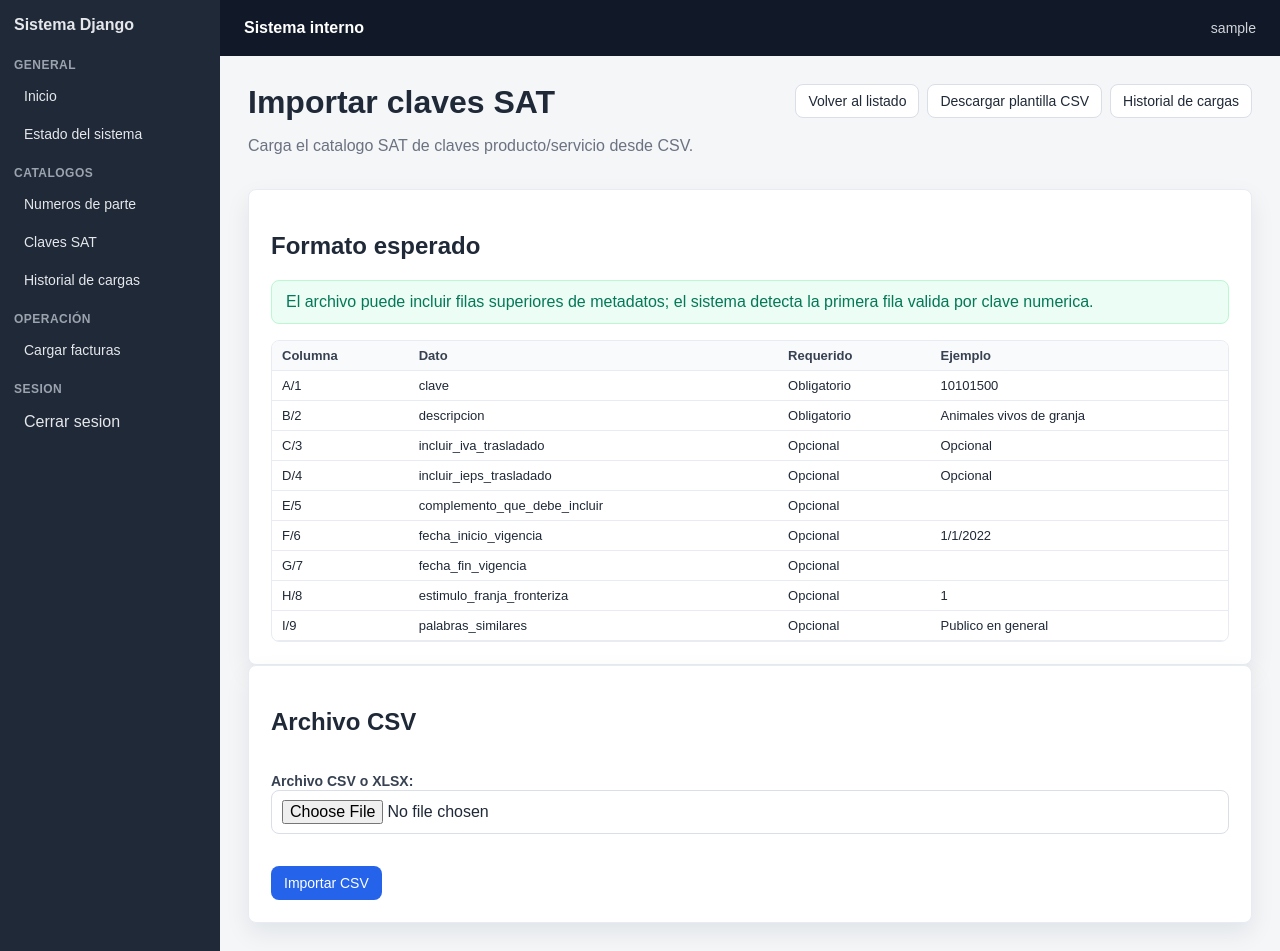
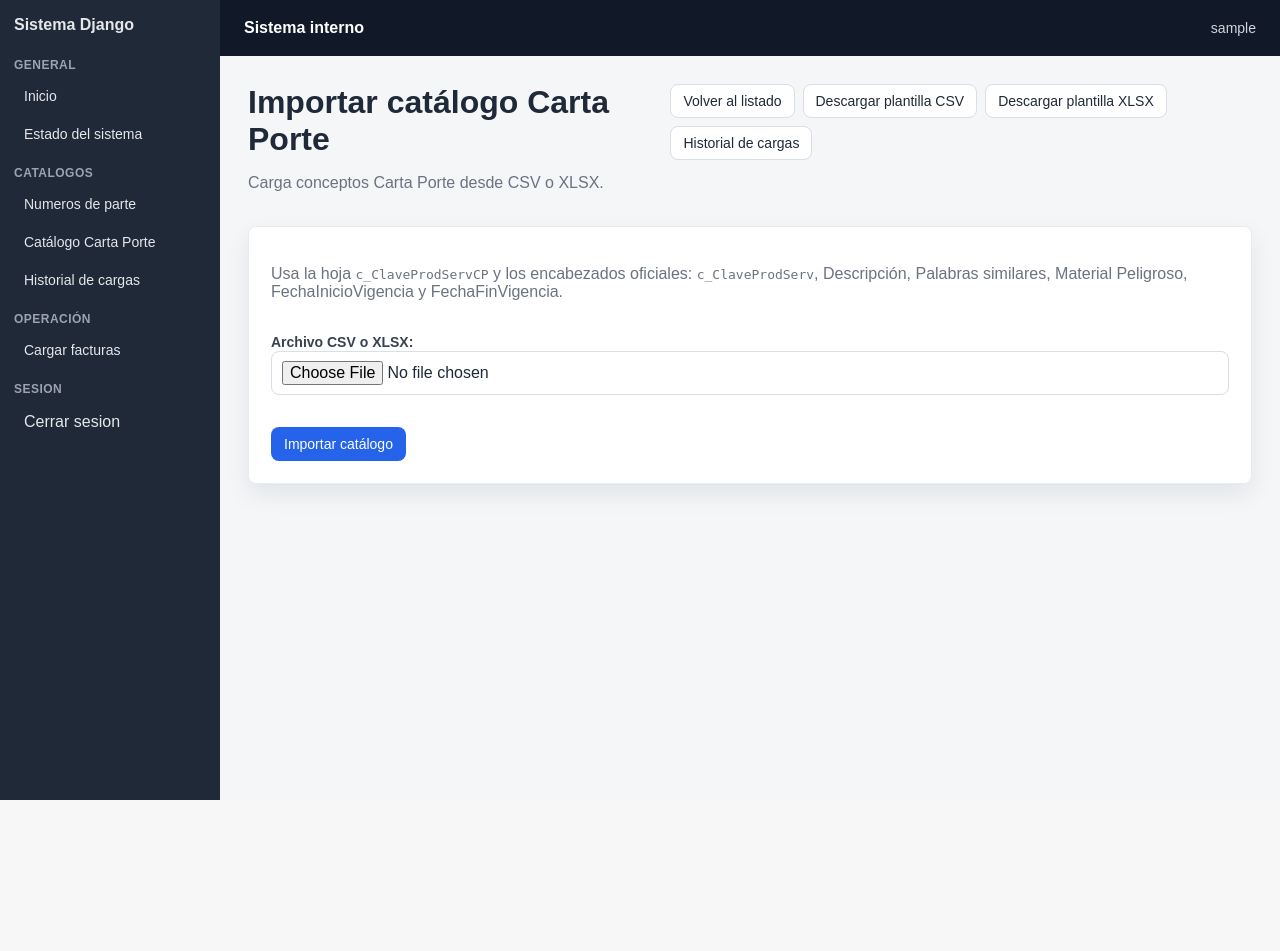
Before and after one commit to corres2/pksControl-cpanel, a Django app: page /catalogos/sat/importar/ in a window 1280 px wide. After the commit the page ends 800 px from the top, so only its background shows below. Run offline with Django 5.2, Linux system fonts and the light colour scheme; the visitor is signed in with stand-in values (Sample User, id 1).

Commit message:
feat: actualiza catalogo carta porte

```diff
--- a/app/apps/catalogos/urls.py
+++ b/app/apps/catalogos/urls.py
@@ -5,9 +5,11 @@ from apps.catalogos.views import (
     descargar_plantilla_numeros_parte,
     descargar_plantilla_numeros_parte_xlsx,
     descargar_plantilla_sat,
+    descargar_plantilla_sat_xlsx,
     exportar_cargas_csv,
     exportar_numeros_parte_csv,
     exportar_sat_csv,
+    exportar_sat_xlsx,
     importar_numeros_parte,
     importar_sat,
     numero_parte_activar,
@@ -56,6 +58,8 @@ urlpatterns = [
     path('numeros-parte/<int:pk>/editar/', numero_parte_update, name='numero_parte_update'),
     path('sat/', sat_list, name='sat_list'),
     path('sat/exportar/', exportar_sat_csv, name='exportar_sat_csv'),
+    path('sat/exportar.xlsx', exportar_sat_xlsx, name='exportar_sat_xlsx'),
     path('sat/importar/', importar_sat, name='importar_sat'),
     path('sat/plantilla/', descargar_plantilla_sat, name='plantilla_sat'),
+    path('sat/plantilla.xlsx', descargar_plantilla_sat_xlsx, name='plantilla_sat_xlsx'),
 ]
--- a/app/apps/catalogos/views.py
+++ b/app/apps/catalogos/views.py
@@ -164,41 +164,21 @@ def descargar_plantilla_numeros_parte_xlsx(request):
 @permission_required('catalogos.puede_importar_claves_sat')
 def descargar_plantilla_sat(request):
     return _crear_csv_descarga(
-        'plantilla_sat_claves_producto_servicio.csv',
+        'plantilla_catalogo_carta_porte.csv',
         [
-            [
-                'c_ClaveProdServ',
-                'Descripción',
-                'Incluir IVA trasladado',
-                'Incluir IEPS trasladado',
-                'Complemento que debe incluir',
-                'FechaInicioVigencia',
-                'FechaFinVigencia',
-                'Estímulo Franja Fronteriza',
-                'Palabras similares',
-            ],
-            [
-                '10101500',
-                'Animales vivos de granja',
-                'Opcional',
-                'Opcional',
-                '',
-                '1/1/2022',
-                '',
-                '1',
-                'Publico en general',
-            ],
-            [
-                '10101501',
-                'Gatos vivos',
-                'Opcional',
-                'Opcional',
-                '',
-                '1/1/2022',
-                '',
-                '1',
-                '',
-            ],
+            ['c_ClaveProdServ', 'Descripción', 'Palabras similares', 'Material Peligroso', 'FechaInicioVigencia', 'FechaFinVigencia'],
+            ['01010101', 'Ejemplo', '', '0', '', ''],
+        ],
+    )
+
+
+@permission_required('catalogos.puede_importar_claves_sat')
+def descargar_plantilla_sat_xlsx(request):
+    return _crear_xlsx_descarga(
+        'plantilla_catalogo_carta_porte.xlsx',
+        [
+            ['c_ClaveProdServ', 'Descripción', 'Palabras similares', 'Material Peligroso', 'FechaInicioVigencia', 'FechaFinVigencia'],
+            ['01010101', 'Ejemplo', '', '0', '', ''],
         ],
     )
 
@@ -418,41 +398,46 @@ def sat_list(request):
 def exportar_sat_csv(request):
     queryset, _q, _iva, _ieps, _vigente = _claves_sat_filtradas(request)
     response = HttpResponse(content_type='text/csv; charset=utf-8')
-    response['Content-Disposition'] = 'attachment; filename="catalogo_sat_filtrado.csv"'
+    response['Content-Disposition'] = 'attachment; filename="catalogo_carta_porte_filtrado.csv"'
     response.write('\ufeff')
 
     writer = csv.writer(response)
     writer.writerow(
-        [
-            'clave',
-            'descripcion',
-            'incluir_iva_trasladado',
-            'incluir_ieps_trasladado',
-            'complemento_que_debe_incluir',
-            'fecha_inicio_vigencia',
-            'fecha_fin_vigencia',
-            'estimulo_franja_fronteriza',
-            'palabras_similares',
-            'updated_at',
-        ]
+        ['c_ClaveProdServ', 'Descripción', 'Palabras similares', 'Material Peligroso', 'FechaInicioVigencia', 'FechaFinVigencia']
     )
     for item in queryset:
         writer.writerow(
             [
                 item.clave,
                 item.descripcion,
-                item.incluir_iva_trasladado,
-                item.incluir_ieps_trasladado,
+                item.palabras_similares,
                 item.complemento_que_debe_incluir,
                 _formatear_fecha_simple_csv(item.fecha_inicio_vigencia),
                 _formatear_fecha_simple_csv(item.fecha_fin_vigencia),
-                item.estimulo_franja_fronteriza,
-                item.palabras_similares,
-                _formatear_fecha_csv(item.updated_at),
             ]
         )
 
     return response
+
+
+@permission_required('catalogos.view_claveproductoserviciosat')
+def exportar_sat_xlsx(request):
+    queryset, _q, _iva, _ieps, _vigente = _claves_sat_filtradas(request)
+    filas = [
+        ['c_ClaveProdServ', 'Descripción', 'Palabras similares', 'Material Peligroso', 'FechaInicioVigencia', 'FechaFinVigencia']
+    ]
+    filas.extend(
+        [
+            item.clave,
+            item.descripcion,
+            item.palabras_similares,
+            item.complemento_que_debe_incluir,
+            _formatear_fecha_simple_csv(item.fecha_inicio_vigencia),
+            _formatear_fecha_simple_csv(item.fecha_fin_vigencia),
+        ]
+        for item in queryset
+    )
+    return _crear_xlsx_descarga('catalogo_carta_porte_filtrado.xlsx', filas)
 
 
 @permission_required('catalogos.puede_importar_numeroparte')
@@ -527,6 +512,13 @@ def importar_sat(request):
                 resultado,
             )
             _agregar_mensaje_resultado(request, resultado)
+        except ValueError as exc:
+            _registrar_carga_fallida(
+                CargaCatalogo.TIPO_SAT_CLAVE_PRODUCTO_SERVICIO,
+                archivo,
+                request.user,
+            )
+            messages.error(request, str(exc))
         except Exception:
             _registrar_carga_fallida(
                 CargaCatalogo.TIPO_SAT_CLAVE_PRODUCTO_SERVICIO,
--- a/app/templates/base.html
+++ b/app/templates/base.html
@@ -501,7 +501,7 @@
                 <a href="{% url 'catalogos:numeros_parte_list' %}">Numeros de parte</a>
             {% endif %}
             {% if perms.catalogos.view_claveproductoserviciosat %}
-                <a href="{% url 'catalogos:sat_list' %}">Claves SAT</a>
+                <a href="{% url 'catalogos:sat_list' %}">Catálogo Carta Porte</a>
             {% endif %}
             {% if perms.catalogos.puede_ver_historial_cargas_catalogo %}
                 <a href="{% url 'catalogos:cargas_list' %}">Historial de cargas</a>
--- a/app/templates/catalogos/importar_sat.html
+++ b/app/templates/catalogos/importar_sat.html
@@ -1,16 +1,17 @@
 {% extends "base.html" %}
 
-{% block title %}Importar catalogo SAT - Sistema Django{% endblock %}
+{% block title %}Importar catálogo Carta Porte - Sistema Django{% endblock %}
 
 {% block content %}
 <div class="page-header">
     <div>
-        <h1 class="page-title">Importar claves SAT</h1>
-        <p class="muted">Carga el catalogo SAT de claves producto/servicio desde CSV.</p>
+        <h1 class="page-title">Importar catálogo Carta Porte</h1>
+        <p class="muted">Carga conceptos Carta Porte desde CSV o XLSX.</p>
     </div>
     <div class="page-actions">
         <a class="btn btn-secondary" href="{% url 'catalogos:sat_list' %}">Volver al listado</a>
         <a class="btn btn-secondary" href="{% url 'catalogos:plantilla_sat' %}">Descargar plantilla CSV</a>
+        <a class="btn btn-secondary" href="{% url 'catalogos:plantilla_sat_xlsx' %}">Descargar plantilla XLSX</a>
         {% if perms.catalogos.puede_ver_historial_cargas_catalogo %}
             <a class="btn btn-secondary" href="{% url 'catalogos:cargas_list' %}">Historial de cargas</a>
         {% endif %}
@@ -18,43 +19,12 @@
 </div>
 
 <div class="card">
-    <h2>Formato esperado</h2>
-    <p class="alert alert-success">
-        El archivo puede incluir filas superiores de metadatos; el sistema detecta la primera fila valida por clave numerica.
-    </p>
-
-    <div class="table-wrap">
-        <table class="data-table">
-            <thead>
-                <tr>
-                    <th>Columna</th>
-                    <th>Dato</th>
-                    <th>Requerido</th>
-                    <th>Ejemplo</th>
-                </tr>
-            </thead>
-            <tbody>
-                <tr><td>A/1</td><td>clave</td><td>Obligatorio</td><td>10101500</td></tr>
-                <tr><td>B/2</td><td>descripcion</td><td>Obligatorio</td><td>Animales vivos de granja</td></tr>
-                <tr><td>C/3</td><td>incluir_iva_trasladado</td><td>Opcional</td><td>Opcional</td></tr>
-                <tr><td>D/4</td><td>incluir_ieps_trasladado</td><td>Opcional</td><td>Opcional</td></tr>
-                <tr><td>E/5</td><td>complemento_que_debe_incluir</td><td>Opcional</td><td></td></tr>
-                <tr><td>F/6</td><td>fecha_inicio_vigencia</td><td>Opcional</td><td>1/1/2022</td></tr>
-                <tr><td>G/7</td><td>fecha_fin_vigencia</td><td>Opcional</td><td></td></tr>
-                <tr><td>H/8</td><td>estimulo_franja_fronteriza</td><td>Opcional</td><td>1</td></tr>
-                <tr><td>I/9</td><td>palabras_similares</td><td>Opcional</td><td>Publico en general</td></tr>
-            </tbody>
-        </table>
-    </div>
-</div>
-
-<div class="card">
-    <h2>Archivo CSV</h2>
+    <p class="muted">Usa la hoja <code>c_ClaveProdServCP</code> y los encabezados oficiales: <code>c_ClaveProdServ</code>, Descripción, Palabras similares, Material Peligroso, FechaInicioVigencia y FechaFinVigencia.</p>
     <form class="form-grid" method="post" enctype="multipart/form-data">
         {% csrf_token %}
         {{ form.as_p }}
         <div class="page-actions">
-            <button class="btn btn-primary" type="submit">Importar CSV</button>
+            <button class="btn btn-primary" type="submit">Importar catálogo</button>
         </div>
     </form>
 </div>
```
Also changed, not shown: app/apps/catalogos/services/importacion.py (+127 -19 lines), app/apps/catalogos/tests.py (+50 -8 lines), app/templates/catalogos/cargas_list.html (+7 -1 lines), app/templates/catalogos/sat_list.html (+17 -14 lines), app/templates/core/home.html (+4 -4 lines).
